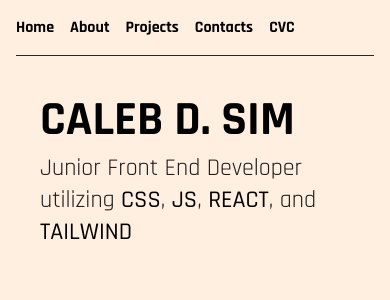
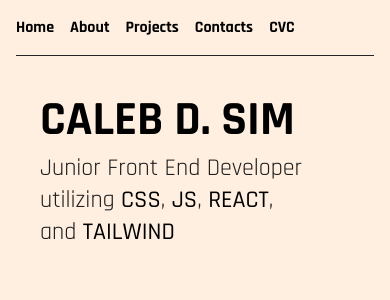
Before and after one commit to CodeLamp168/Caleb-Dylan-Sim-Portfolio, a React (Vite) app: page / in a window 390 px wide. Shown: the top 300 px of the page. Built offline with nearby package versions, Linux system fonts and the light colour scheme.

Commit message:
minor responsive fix

```diff
--- a/src/assets/Home.jsx
+++ b/src/assets/Home.jsx
@@ -4,7 +4,7 @@
 
     return(
     <div className="Asset-content home-main-div min-h-full p-4">
-         <div className="border-black p-6 md:max-w-xl">
+         <div className="border-black p-6  w-full max-w-xs md:max-w-xl">
           <h1 className="text-5xl text-black font-bold">CALEB D. SIM</h1>
           <p className="text-2xl pt-2">Junior Front End Developer utilizing <span>CSS</span>, <span>JS</span>, <span>REACT</span>, and <span>TAILWIND</span></p>
         </div>
```
